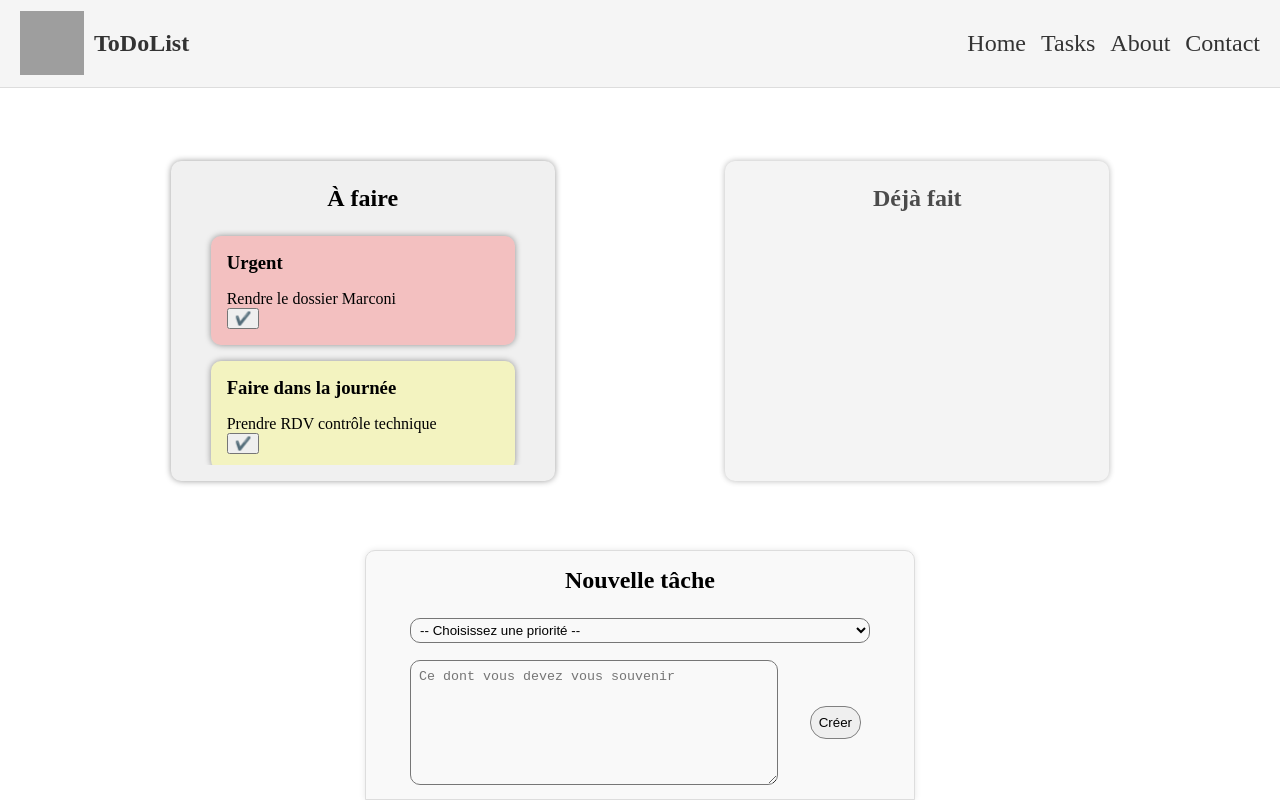
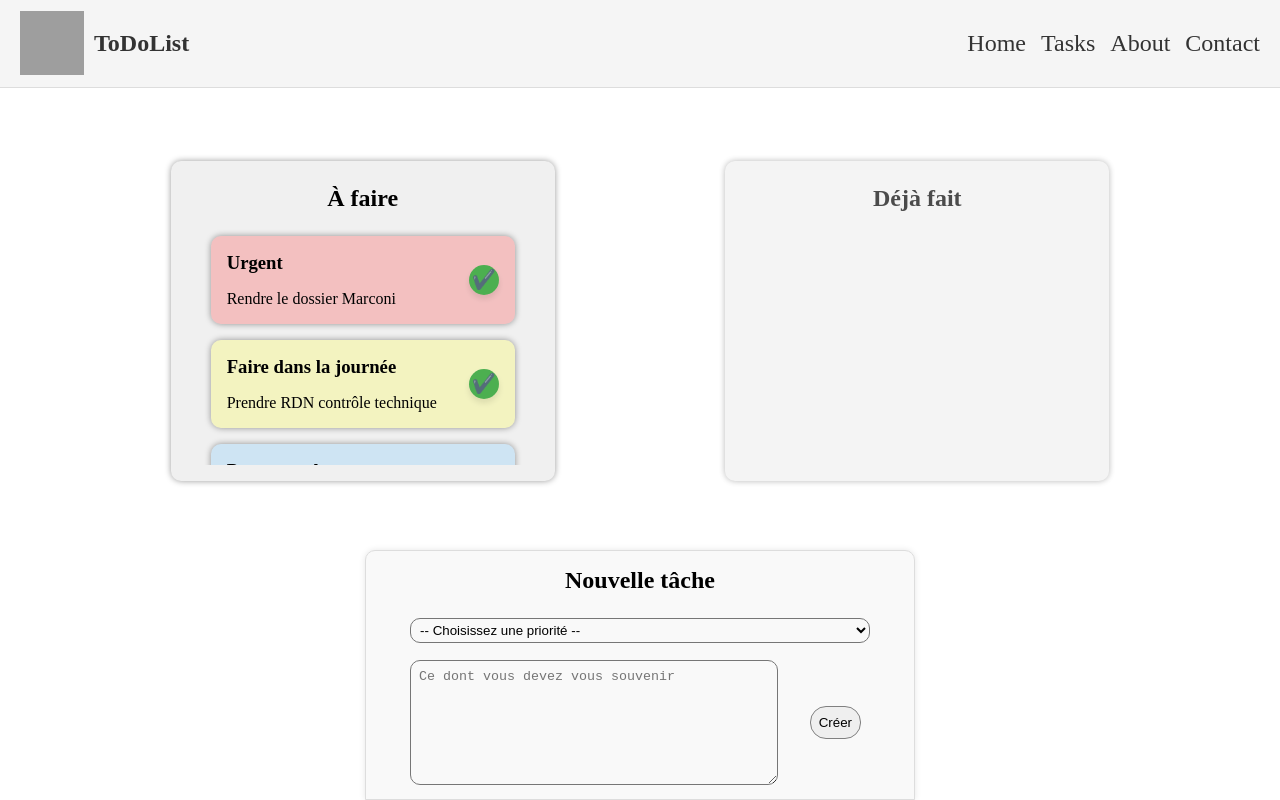
Before and after one commit to Remy-PARMENTIER-LEMIERE/atelier-binome-react, a React (Vite) app in the folder Atelier-Binome/: page / in a window 1280 px wide. Built offline with nearby package versions, Linux system fonts and the light colour scheme; grey boxes are pictures that could not be loaded.

Commit message:
fixed some errors on merging

```diff
--- a/Atelier-Binome/src/App.tsx
+++ b/Atelier-Binome/src/App.tsx
@@ -28,29 +28,6 @@ function App() {
   ];
   const [tasksToDoProp, setTasksToDoProp] = useState(tasksToDoDemo);
 
-  const [tasksToDo, setTasksToDo] = useState<{
-    priority: string;
-    task: string;
-    priorityLevel: string;
-  }[]>([
-
-    {
-      priority: "Urgent",
-      task: "Rendre le dossier Marconi",
-      priorityLevel: "high-priority"
-    },
-    {
-      priority: "Faire dans la journée",
-      task: "Prendre RDV contrôle technique",
-      priorityLevel: "medium-priority"
-    },
-    {
-      priority: "Peut attendre",
-      task: "Prendre RDV chez le Dentiste",
-      priorityLevel: "low-priority"
-    }
-  ]);
-
   const [doneTasks, setDoneTasks] = useState<{
     priority: string;
     task: string;
@@ -59,16 +36,16 @@ function App() {
 
   // Fonction pour déplacer une tâche de "À faire" vers "Déjà fait"
   const moveTaskToDone = (index: number) => {
-    const taskToMove = tasksToDo[index]; //Récupère la tâche à déplacer
+    const taskToMove = tasksToDoProp[index]; //Récupère la tâche à déplacer
     setDoneTasks([...doneTasks, taskToMove]); // Ajoute la tâche aux tâches terminées
-    setTasksToDo(tasksToDo.filter((_, i) => i !== index)); // Retire la tâche des tâches "à faire"
+    setTasksToDoProp(tasksToDoProp.filter((_, i) => i !== index)); // Retire la tâche des tâches "à faire"
   };
 
   return (
     <>
       <Header />
       <main>
-        <ToDoCard toDoCardProps={tasksToDo} onTaskComplete={moveTaskToDone} />
+        <ToDoCard toDoCardProps={tasksToDoProp} onTaskComplete={moveTaskToDone} />
         <AlreadyDone doneTasksProp={doneTasks} />
       </main>
       <Tools setNewToDo={setTasksToDoProp} currentToDoList={tasksToDoProp} />
--- a/Atelier-Binome/src/components/ToDoCard/ToDoCard.css
+++ b/Atelier-Binome/src/components/ToDoCard/ToDoCard.css
@@ -41,6 +41,9 @@
     list-style: none;
     width: 95%;
     box-shadow: 0 0 6px rgba(0, 0, 0, 0.4);
+    display: flex;
+    justify-content: space-between;
+    align-items: center;
   }
 
   .high-priority {
@@ -62,3 +65,28 @@
   .todo-card li p {
     margin-bottom: 0;
   }
+
+  .complete-button {
+    display: inline-flex;
+    align-items: center;
+    justify-content: center;
+    width: 30px;
+    height: 30px;
+    border: none;
+    border-radius: 50%;
+    /* Bouton rond */
+    background-color: #4CAF50;
+    /* Vert pour indiquer "fait" */
+    color: white;
+    /* Couleur du tick */
+    font-size: 1.2rem;
+    cursor: pointer;
+    box-shadow: 0px 4px 6px rgba(0, 0, 0, 0.1);
+    /* Ombre */
+    transition: background-color 0.3s ease;
+}
+
+.complete-button:hover {
+    background-color: #45a049;
+    /* Changement au survol */
+}
```
